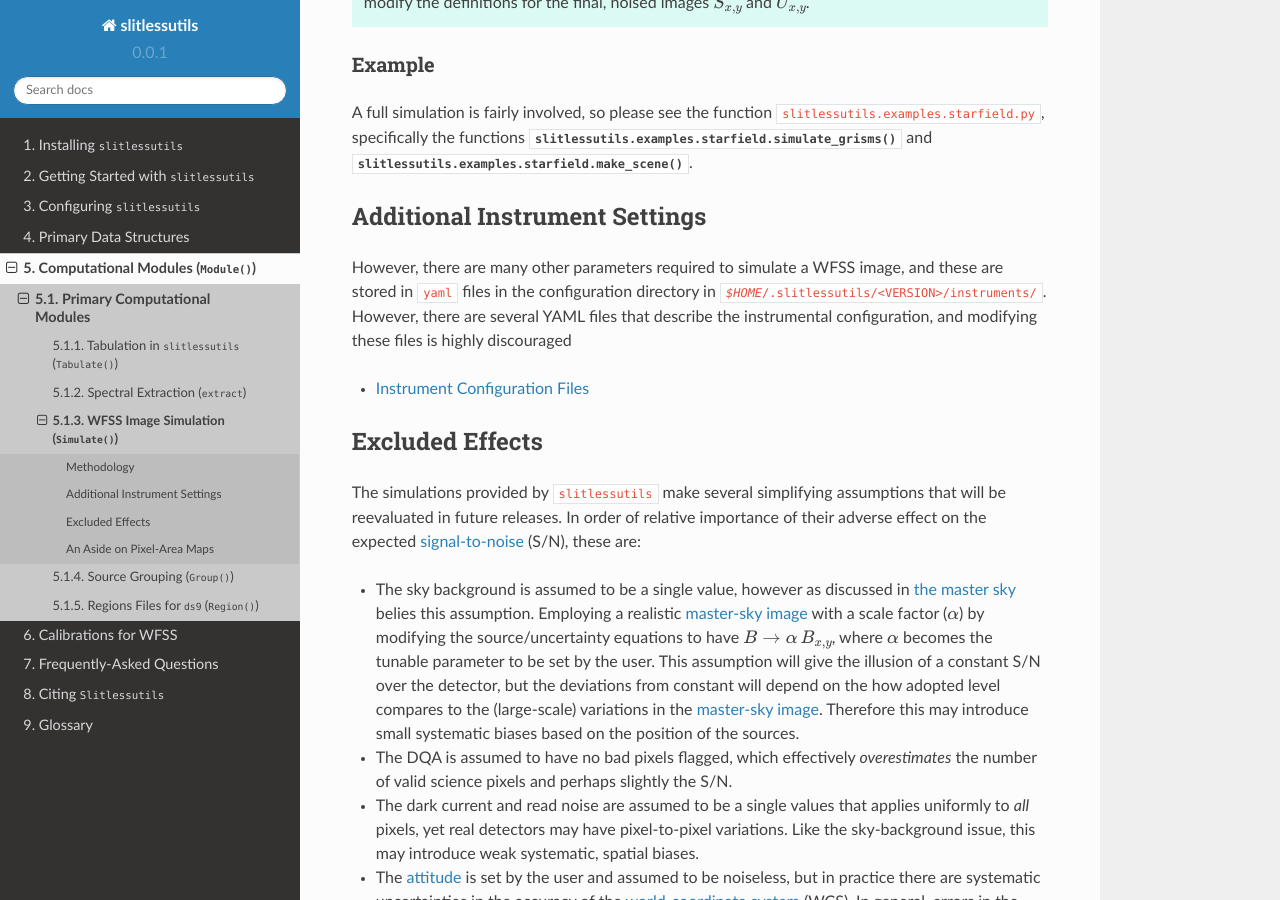
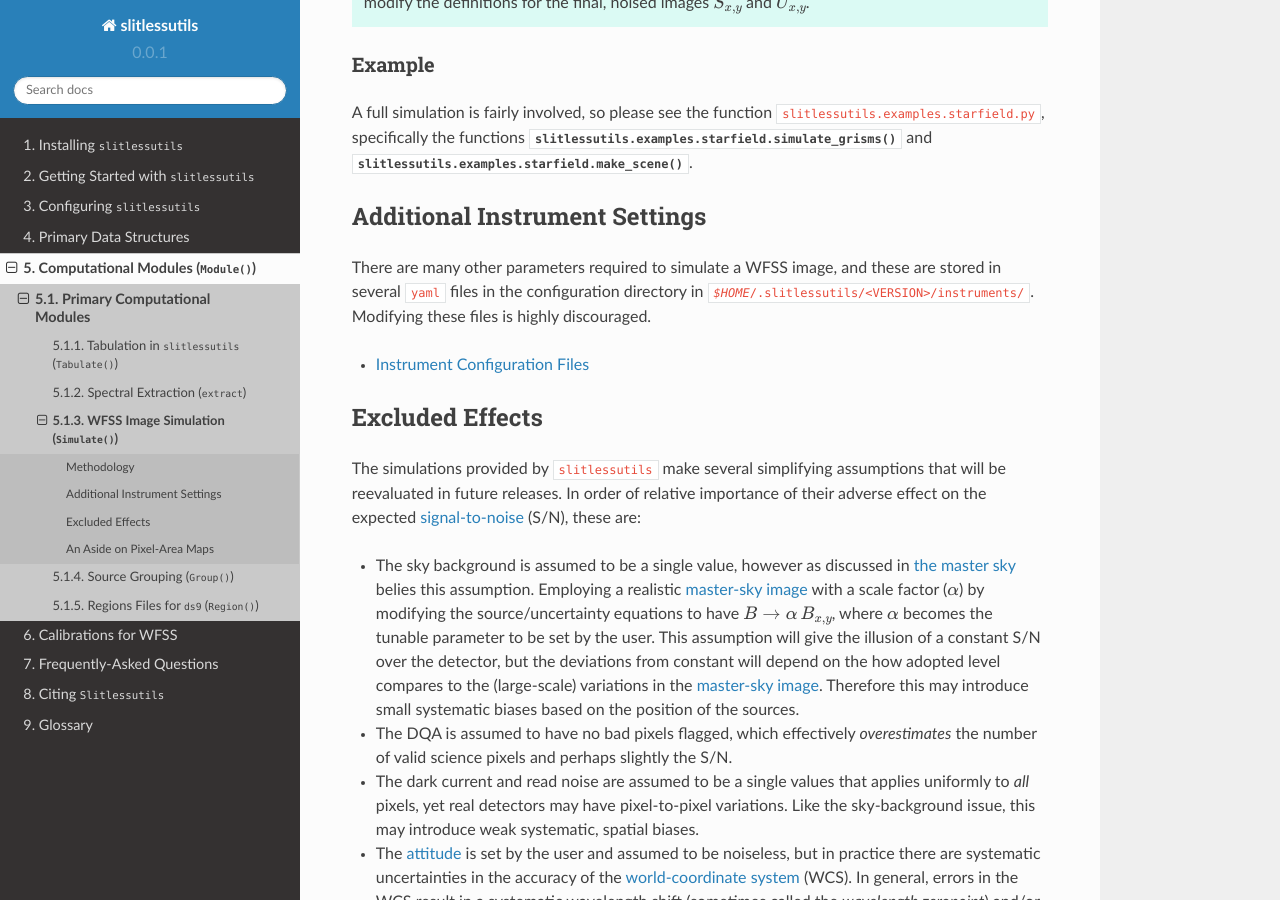
Before and after one commit to spacetelescope/slitlessutils, a Sphinx documentation site: the page built from docs/simulation.rst, in a window 1280 px wide and 900 px high, scrolled down 1829 px. Built offline with Sphinx 7.4.7 and the Read the Docs theme 2.0.0, drawn with Linux system fonts in a browser that asks for light colours; the version number is read from the project's files by our own code.

Commit message:
Update docs/simulation.rst
Co-authored-by: Ricky O'Steen <39831871+rosteen@users.noreply.github.com>

```diff
--- a/docs/simulation.rst
+++ b/docs/simulation.rst
@@ -90,7 +90,7 @@ A full simulation is fairly involved, so please see the function :file:`slitless
 
 Additional Instrument Settings
 ------------------------------
-However, there are many other parameters required to simulate a WFSS image, and these are stored in ``yaml`` files in the configuration directory in :file:`{$HOME}/.slitlessutils/<VERSION>/instruments/`.   However, there are several YAML files that describe the instrumental configuration, and modifying these files is highly discouraged
+There are many other parameters required to simulate a WFSS image, and these are stored in several ``yaml`` files in the configuration directory in :file:`{$HOME}/.slitlessutils/<VERSION>/instruments/`. Modifying these files is highly discouraged.
 
 .. toctree::
   :titlesonly:
```
